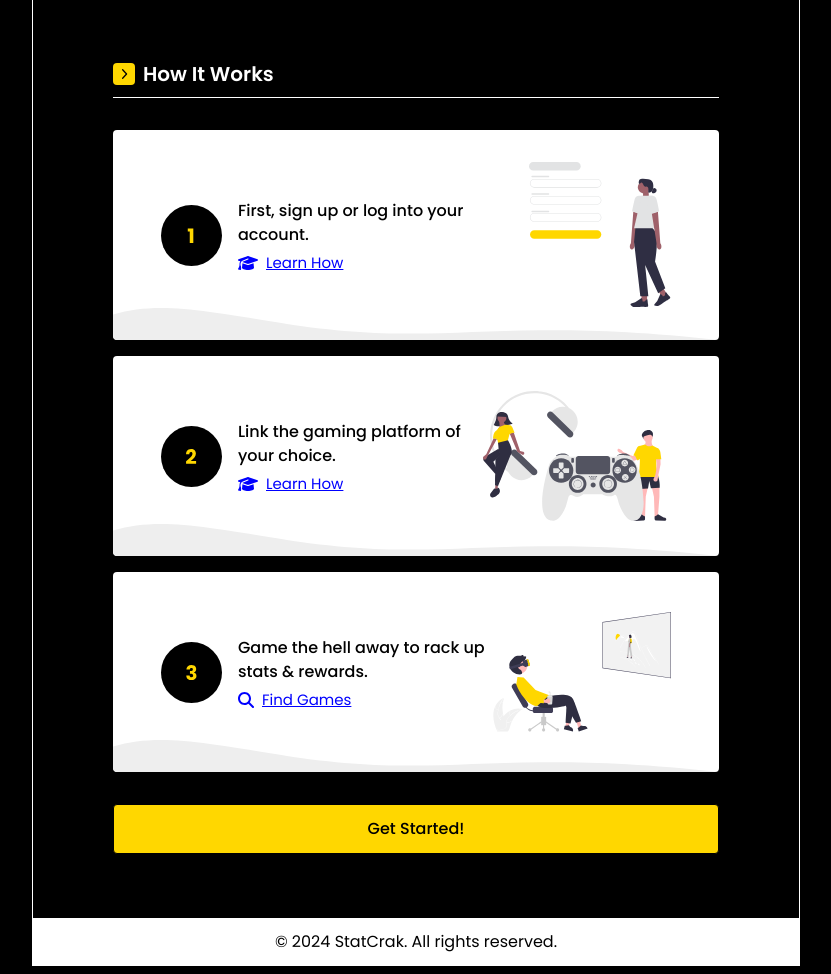
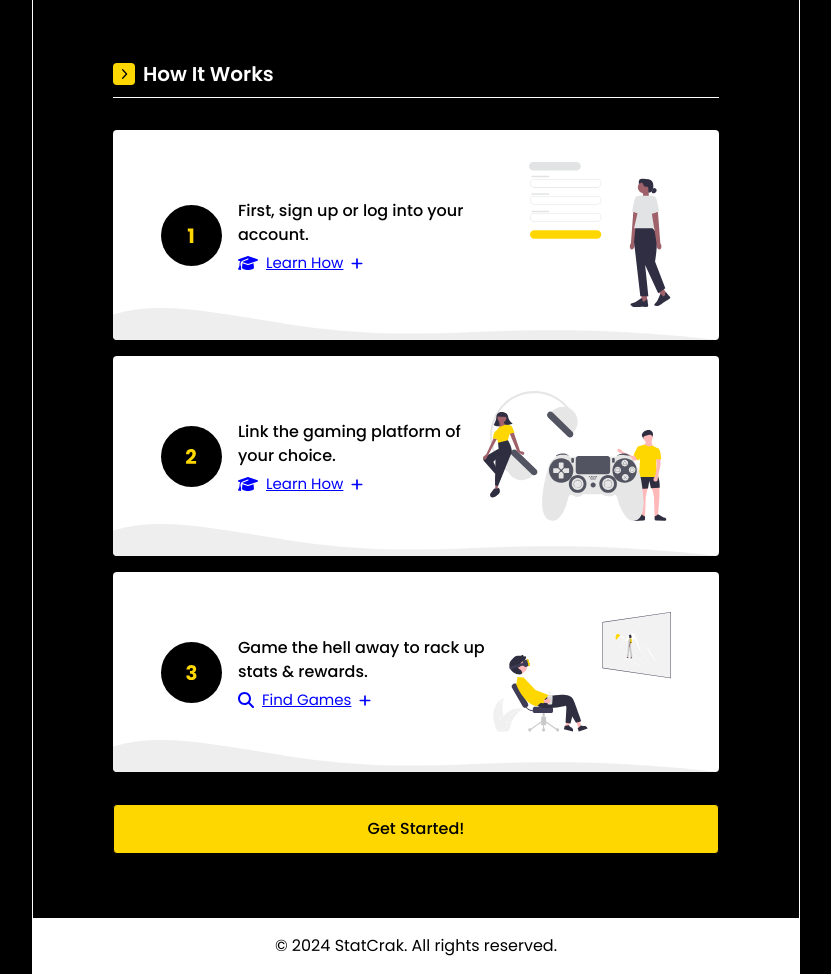
Before and after one commit to avinno/StatCrak, a PHP site: page / in a window 1280 px wide. Shown: the part 589-1563 px from the top of the page, without its empty margins (224-1055 px from the left). Run offline with PHP 8.4, Linux system fonts and the light colour scheme.

Commit message:
svg uploads, html/css/js updates

```diff
--- a/css/style.css
+++ b/css/style.css
@@ -253,9 +253,21 @@ body {
 	font-family: Poppins, sans-serif;
 }
 
+.hide {
+	display: hidden;
+}
+
+.flex {
+	display: flex;
+}
+
 .container {
 	padding: 1rem;
 	background-color: var(--white);
+}
+
+p {
+	line-height: 1.5rem;
 }
 
 a {
@@ -342,7 +354,7 @@ nav hr {
 }
 
 .nav-svg {
-	width: 140px;
+	width: 200px;
 	position: absolute;
 	left: 1rem;
 	bottom: 1rem;
@@ -522,6 +534,10 @@ button, .btn-signup {
 }
 
 .step-card {
+	position: relative;
+}
+
+.step-card-container {
 	padding: 2rem 3rem;
 	background-color: var(--white);
 	border-radius: .25rem;
@@ -531,6 +547,19 @@ button, .btn-signup {
 	gap: .5rem;
 	min-height: 200px;
 	position: relative;
+}
+
+.step-card-expanded-container {
+	padding: 0rem 3rem 5rem 3rem;
+	background-color: var(--white);
+	border-radius: 0 0 .25rem .25rem;
+	display: flex;
+	align-items: center;
+	justify-content: space-between;
+	gap: .5rem;
+	min-height: 200px;
+	position: relative;
+	min-height: auto;
 }
 
 .step-card h3 {
@@ -588,6 +617,21 @@ button, .btn-signup {
 	max-width: 16px;
 }
 
+.step-card-expanded-container {
+	display: none;
+}
+
+.plus-icon {
+	width: 12px;
+	margin-left: .5rem;
+}
+
+.minus-icon {
+	display: none;
+	margin-left: .5rem;
+	width: 12px;
+}
+
 footer p {
 	text-align: center;
 }
--- a/index.html
+++ b/index.html
@@ -25,10 +25,13 @@
 						<a href="#"><img class="nav-icon-svg" src="media/svg/signup-nav-icon.svg" alt="Sign up icon">Sign Up</a>
 					</li>
 					<li>
-						<a href="#"><img class="nav-icon-svg-2" src="media/svg/questionmark.svg" alt="Question mark icon">How It Works</a>
+						<a href="#"><img class="nav-icon-svg-2" src="media/svg/highlighter.svg" alt="Highlighter icon">Features</a>
 					</li>
 					<li>
-						<a href="#"><img class="nav-icon-svg-2" src="media/svg/lifering.svg" alt="Life ring icon">Help</a>
+						<a href="#how-it-works"><img class="nav-icon-svg-2" src="media/svg/questionmark.svg" alt="Question mark icon">How It Works</a>
+					</li>
+					<li>
+						<a href="https://github.com/digitalherding/StatCrak" target="_blank"><img class="nav-icon-svg-2" src="media/svg/wrench.svg" alt="Wrench icon">Updates</a>
 					</li>
 				</ul>
 			</nav>
@@ -54,40 +57,64 @@
 					<a href="#" class="btn-signup" type="submit">Sign&nbsp;Up</a>
 				</form>
 			</section>
-			<section class="section-how-it-works">
+			<!-- Add a features section here -->
+			<section class="section-how-it-works" id="how-it-works">
 				<h2><img src="media/svg/heading-icon-2.svg" alt="Heading icon">How It Works</h2>
 				<div class="step-wrapper">
 					<div class="step-card">
+						<div class="step-card-container">
 							<img src="media/svg/step-1-circle.svg" alt="Step 1 circle icon">
 							<div class="step-copy-wrapper">
 								<h3>First, sign up or log into your account.</h3>
 								<span>
-								<a href="#"><img src="media/svg/grad-hat.svg" alt="Graduation hat icon">Learn How</a>
+									<a class="step-link" href="#/" onclick="stepOneLinkIconSwap()">
+										<img src="media/svg/grad-hat.svg" alt="Graduation hat icon">Learn How<img class="plus-icon" src="media/svg/plus.svg" alt="Plus to expand icon"><img class="minus-icon" src="media/svg/minus.svg" alt="Minus to close icon">
+									</a>
 								</span>
 							</div>
 							<img src="media/svg/step-1-ill.svg" alt="Step 1 illustration">
+						</div>
+						<div class="step-card-expanded-container">
+							<p>Lorem ipsum dolor sit amet, consectetur adipiscing elit. Maecenas vel ornare ex, eu volutpat quam. Vestibulum pharetra, sapien et ultricies auctor, ligula odio varius velit, ac dignissim sem quam et est. Morbi egestas sit amet nibh eget ullamcorper. Vestibulum blandit convallis eros non ornare. Praesent sollicitudin pulvinar nunc, sit amet convallis erat iaculis in. Integer eu nunc felis.</p>
+						</div>
 						<img src="media/svg/step-card-curve.svg" alt="Curved graphical element" class="curved-svg">
 					</div>
 					<div class="step-card">
+						<div class="step-card-container">
 							<img src="media/svg/step-2-circle.svg" alt="Step 1 circle icon">
 							<div class="step-copy-wrapper">
 								<h3>Link the gaming platform of your choice.</h3>
 								<span>
-								<a href="#"><img src="media/svg/grad-hat.svg" alt="Graduation hat icon">Learn How</a>
+									<a class="step-link" href="#/" onclick="stepTwoLinkIconSwap()">
+										<img src="media/svg/grad-hat.svg" alt="Graduation hat icon">Learn How<img class="plus-icon" src="media/svg/plus.svg" alt="Plus to expand icon">
+										<img class="minus-icon" src="media/svg/minus.svg" alt="Minus to close icon">
+									</a>
 								</span>
 							</div>
 							<img src="media/svg/step-2-ill.svg" alt="Step 1 illustration">
+						</div>
+						<div class="step-card-expanded-container">
+							<p>Lorem ipsum dolor sit amet, consectetur adipiscing elit. Maecenas vel ornare ex, eu volutpat quam. Vestibulum pharetra, sapien et ultricies auctor, ligula odio varius velit, ac dignissim sem quam et est. Morbi egestas sit amet nibh eget ullamcorper. Vestibulum blandit convallis eros non ornare. Praesent sollicitudin pulvinar nunc, sit amet convallis erat iaculis in. Integer eu nunc felis.</p>
+						</div>
 						<img src="media/svg/step-card-curve.svg" alt="Curved graphical element" class="curved-svg">
 					</div>
 					<div class="step-card">
+						<div class="step-card-container">
 							<img src="media/svg/step-3-circle.svg" alt="Step 1 circle icon">
 							<div class="step-copy-wrapper">
 								<h3>Game the hell away to rack up stats & rewards.</h3>
 								<span>
-								<a href="#"><img src="media/svg/search.svg" alt="Magnifying glass icon">Find Games</a>
+									<a href="#/" class="step-link" onclick="stepThreeLinkIconSwap()">
+										<img src="media/svg/search.svg" alt="Magnifying glass icon">Find Games<img class="plus-icon" src="media/svg/plus.svg" alt="Plus to expand icon">
+										<img class="minus-icon plus-icon" src="media/svg/minus.svg" alt="Minus to close icon">
+									</a>
 								</span>
 							</div>
 							<img src="media/svg/step-3-ill.svg" alt="Step 1 illustration">
+						</div>
+						<div class="step-card-expanded-container">
+							<p>Lorem ipsum dolor sit amet, consectetur adipiscing elit. Maecenas vel ornare ex, eu volutpat quam. Vestibulum pharetra, sapien et ultricies auctor, ligula odio varius velit, ac dignissim sem quam et est. Morbi egestas sit amet nibh eget ullamcorper. Vestibulum blandit convallis eros non ornare. Praesent sollicitudin pulvinar nunc, sit amet convallis erat iaculis in. Integer eu nunc felis.</p>
+						</div>
 						<img src="media/svg/step-card-curve.svg" alt="Curved graphical element" class="curved-svg">
 					</div>
 				</div>
--- a/js/script.js
+++ b/js/script.js
@@ -16,3 +16,68 @@ xMarkIcon.addEventListener("click", (e) => {
   nav.style.display = "none";
   e.preventDefault();
 });
+
+// Step card functionality
+
+// Step Card #1
+let stepLinkOne = document.querySelector(".step-card:nth-of-type(1) .step-link");
+let plusIconOne = document.querySelector(".step-card:nth-of-type(1) .step-link .plus-icon");
+let minusIconOne = document.querySelector(".step-card:nth-of-type(1) .step-link .minus-icon");
+let stepExpandOne = document.querySelector(".step-card:nth-of-type(1) .step-card-expanded-container");
+let stepCardContainerOne = document.querySelector(".step-card:nth-of-type(1) .step-card-container");
+
+function stepOneLinkIconSwap() {
+  if (plusIconOne.style.display == "none") {
+    plusIconOne.style.display = "inline-block";
+    minusIconOne.style.display = "none";
+    stepExpandOne.style.display = "none";
+    stepCardContainerOne.style.borderRadius = ".25rem";
+  } else {
+    plusIconOne.style.display = "none";
+    minusIconOne.style.display = "inline-block";
+    stepExpandOne.style.display = "flex";
+    stepCardContainerOne.style.borderRadius = ".25rem .25rem 0 0";
+  }
+}
+
+// Step Card #2
+let stepLinkTwo = document.querySelector(".step-card:nth-of-type(2) .step-copy-wrapper .step-link");
+let plusIconTwo = document.querySelector(".step-card:nth-of-type(2) .step-link .plus-icon");
+let minusIconTwo = document.querySelector(".step-card:nth-of-type(2) .step-link .minus-icon");
+let stepExpandTwo = document.querySelector(".step-card:nth-of-type(2) .step-card-expanded-container");
+let stepCardContainerTwo = document.querySelector(".step-card:nth-of-type(2) .step-card-container");
+
+function stepTwoLinkIconSwap() {
+  if (plusIconTwo.style.display == "none") {
+    plusIconTwo.style.display = "inline-block";
+    minusIconTwo.style.display = "none";
+    stepExpandTwo.style.display = "none";
+    stepCardContainerTwo.style.borderRadius = ".25rem";
+  } else {
+    plusIconTwo.style.display = "none";
+    minusIconTwo.style.display = "inline-block";
+    stepExpandTwo.style.display = "flex";
+    stepCardContainerTwo.style.borderRadius = ".25rem .25rem 0 0";
+  }
+}
+
+// Step Card #3
+let stepLinkThree = document.querySelector(".step-card:nth-of-type(3) .step-copy-wrapper .step-link");
+let plusIconThree = document.querySelector(".step-card:nth-of-type(3) .step-link .plus-icon");
+let minusIconThree = document.querySelector(".step-card:nth-of-type(3) .step-link .minus-icon");
+let stepExpandThree = document.querySelector(".step-card:nth-of-type(3) .step-card-expanded-container");
+let stepCardContainerThree = document.querySelector(".step-card:nth-of-type(3) .step-card-container");
+
+function stepThreeLinkIconSwap() {
+  if (plusIconThree.style.display == "none") {
+    plusIconThree.style.display = "inline-block";
+    minusIconThree.style.display = "none";
+    stepExpandThree.style.display = "none";
+    stepCardContainerThree.style.borderRadius = ".25rem";
+  } else {
+    plusIconThree.style.display = "none";
+    minusIconThree.style.display = "inline-block";
+    stepExpandThree.style.display = "flex";
+    stepCardContainerThree.style.borderRadius = ".25rem .25rem 0 0";
+  }
+}
```
Also changed, not shown: media/svg/highlighter.svg (added), media/svg/minus.svg (added), media/svg/plus.svg (added), media/svg/wrench.svg (added). Lines whose indentation alone changed are shown as unchanged.
